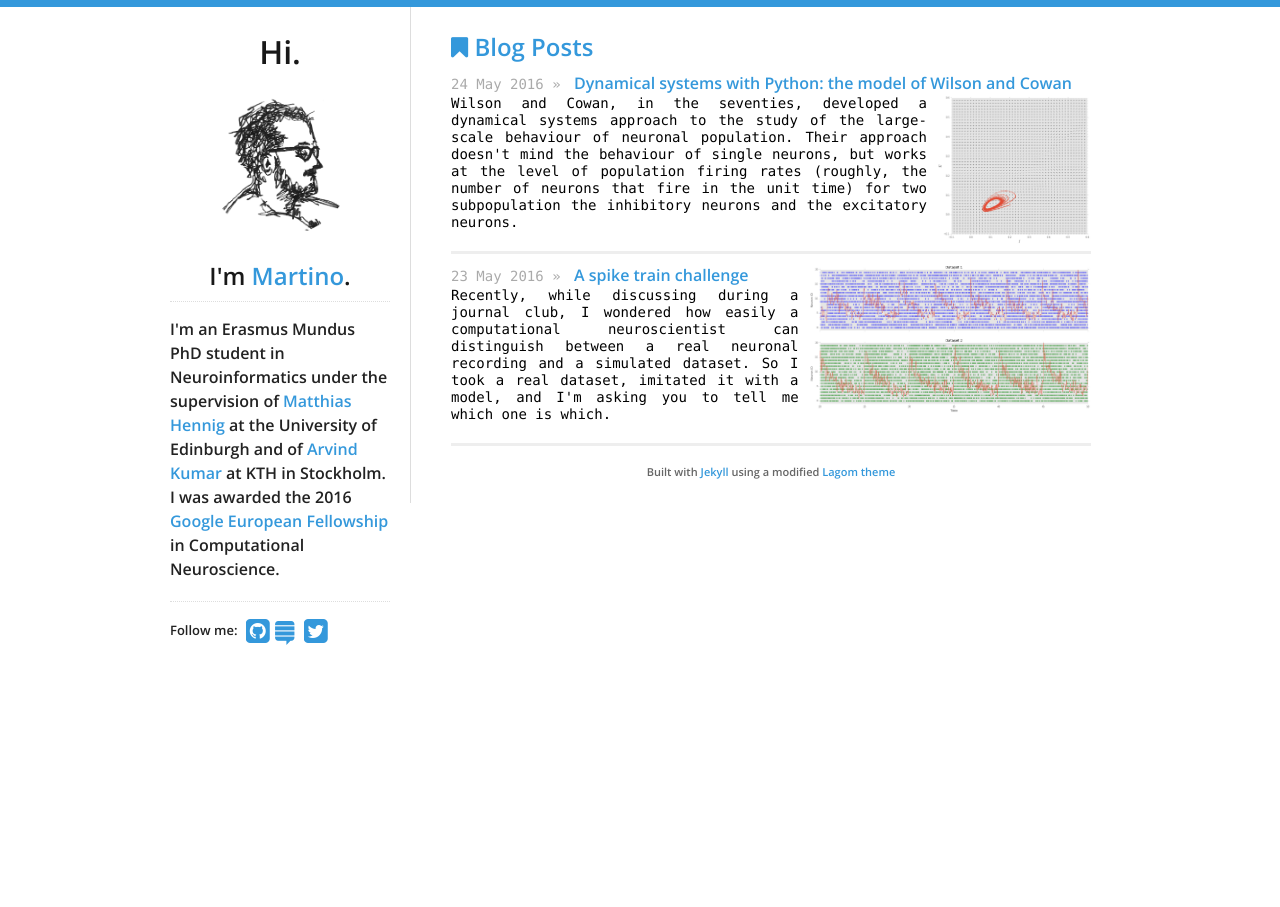
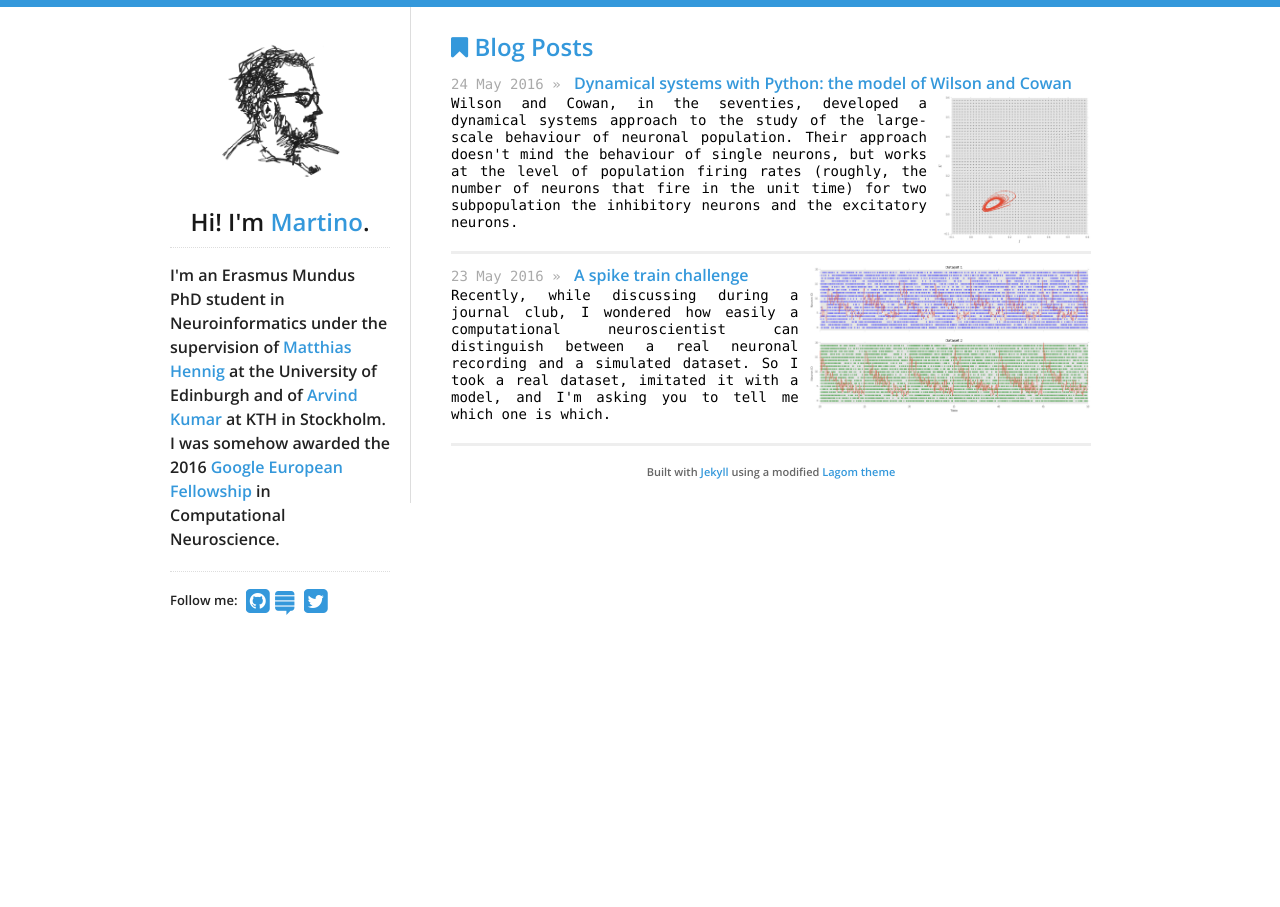
Before and after one commit to martinosorb/martinosorb.github.io, a Jekyll site: the page built from index.html, in a window 1280 px wide. Built offline with Jekyll 4.4.1, drawn with Linux system fonts in a browser that asks for light colours; nearby versions of some CDN libraries.

Commit message:
changed greeting

```diff
--- a/_includes/sidebar.html
+++ b/_includes/sidebar.html
@@ -1,20 +1,19 @@
 <nav>
-  <h1>Hi.</h1>
   <a href="/">
     {% if site.data.theme.social.gravatar %}
     <img src="http://www.gravatar.com/avatar/{{ site.data.theme.social.gravatar }}?s=200" id="gravatar" alt="My photo"/>
     {% else %}
-    <img src="/logo.png" width=150 height=150 id="logo" alt="Photo by Stefano"/>
+    <img src="/logo.png" width=150 height=150 id="logo" alt="Sketch by Michela Gazzetto"/>
     {% endif %}
   </a>
-  <h2>I'm <a href="/">{{ site.data.theme.name }}</a>.</h2>
+  <h2>Hi! I'm <a href="/">{{ site.data.theme.name }}</a>.</h2>
   <div id="bio">
     <p>I'm an Erasmus Mundus PhD student in Neuroinformatics under the
         supervision of
         <a href="http://homepages.inf.ed.ac.uk/mhennig/index.html">
             Matthias Hennig</a> at the University of Edinburgh and of
             <a href="https://www.kth.se/profile/arvindku/"> Arvind Kumar</a>
-            at KTH in Stockholm. I was awarded the 2016
+            at KTH in Stockholm. I was somehow awarded the 2016
         <a href="http://googleresearch.blogspot.co.uk/2016/03/announcing-2016-google-phd-fellows-for.html">
             Google European Fellowship</a> in Computational Neuroscience.  </p>
   </div>
```
